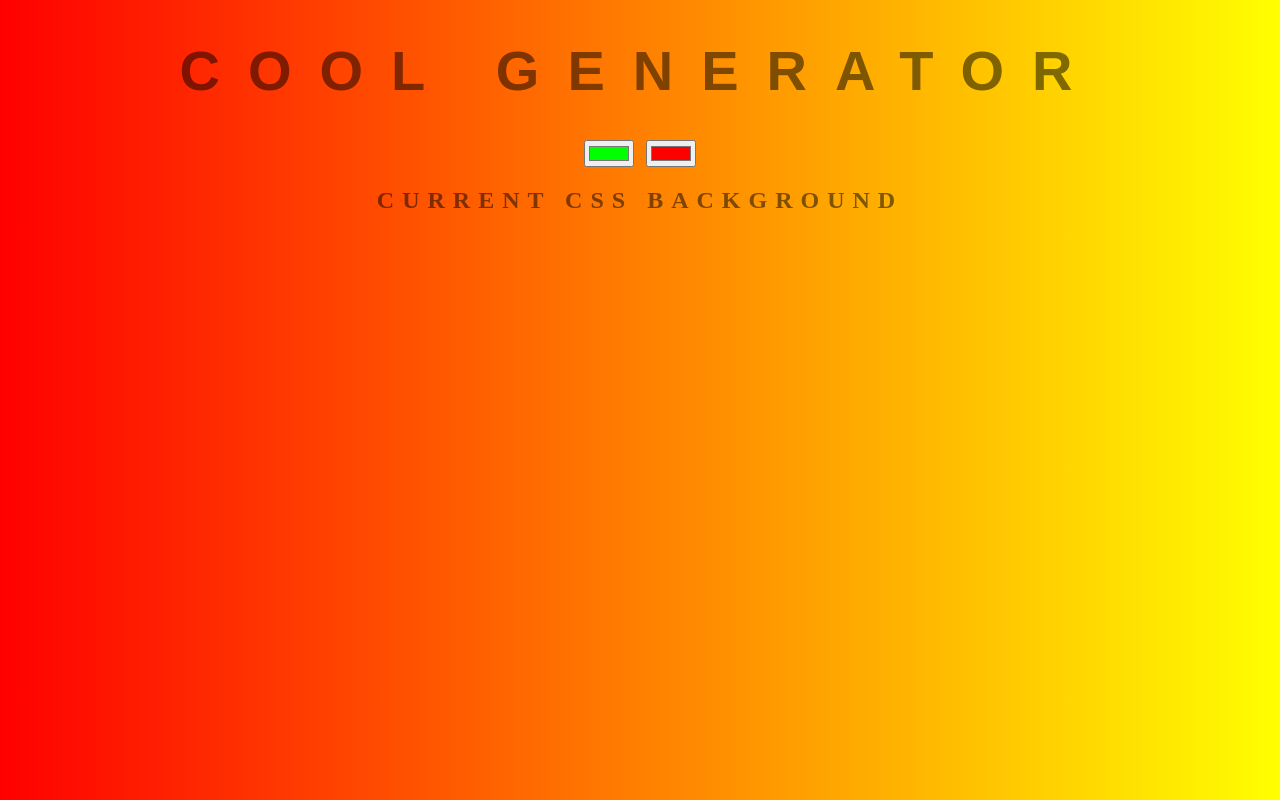
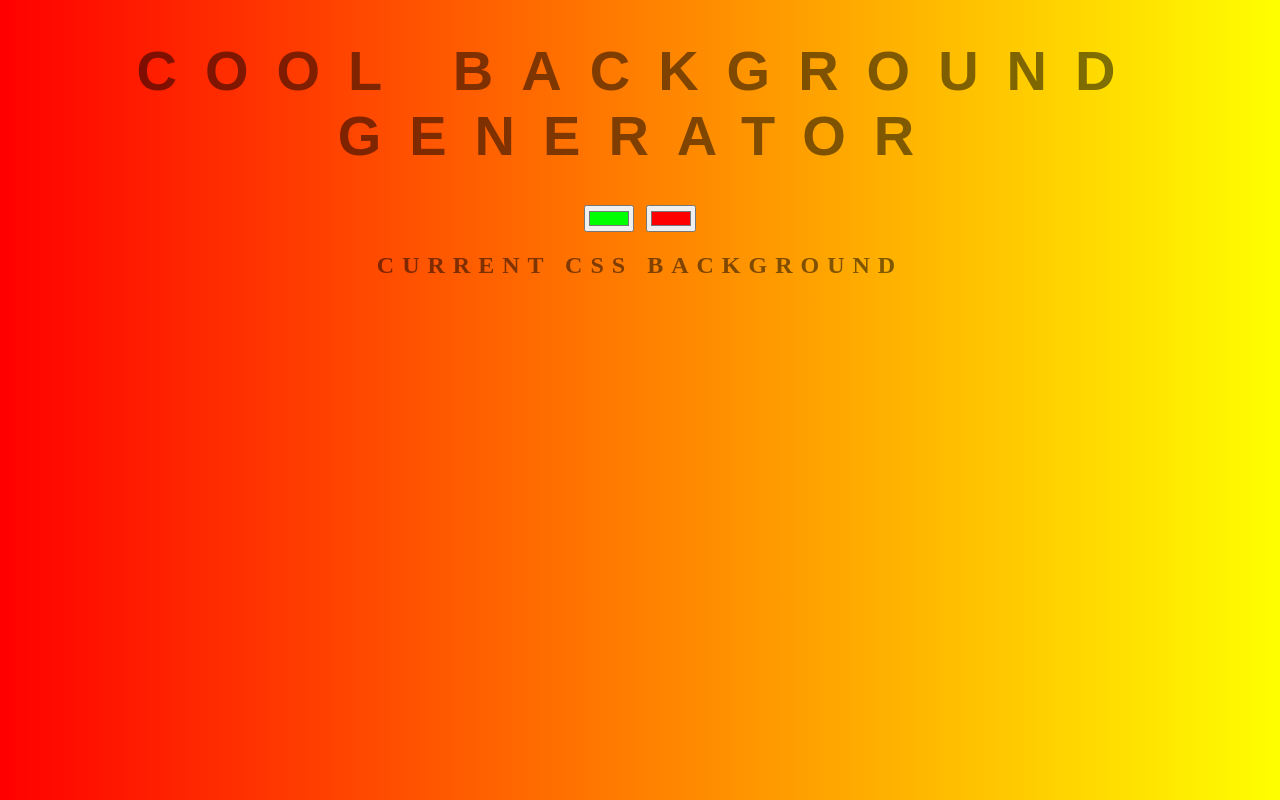
Before and after one commit to bluestar2022/background-generator, a plain HTML site: page index.html in a window 1280 px wide. Drawn offline with Linux system fonts and the light colour scheme.

Commit message:
editing the title again

```diff
--- a/index.html
+++ b/index.html
@@ -8,7 +8,7 @@
     <link rel="stylesheet" type="text/css" href="style.css">
 </head>
 <body id="gradient">
-    <h1>Cool Generator</h1>
+    <h1>Cool Background Generator</h1>
     <input class="color1" type="color" name="color1" value="#00ff00">
     <input class="color2" type="color" name="color2" value="#ff0000">
     <h2>Current CSS Background</h2>
```
